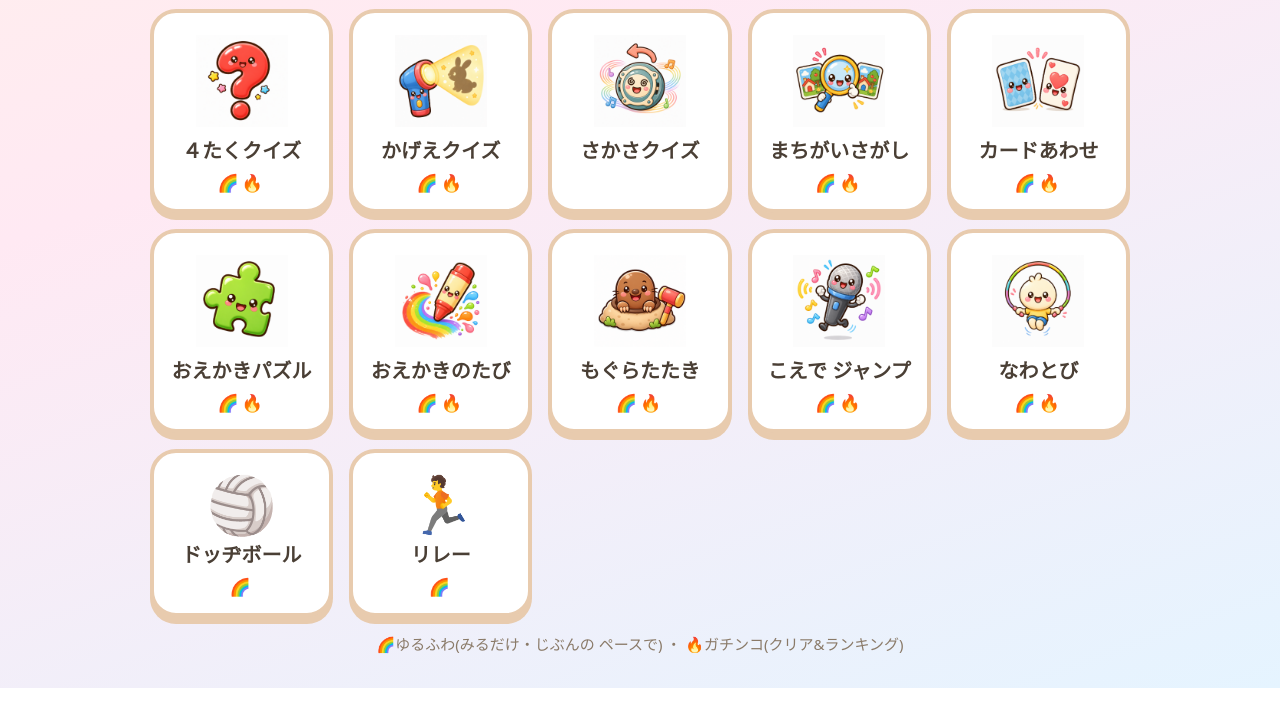
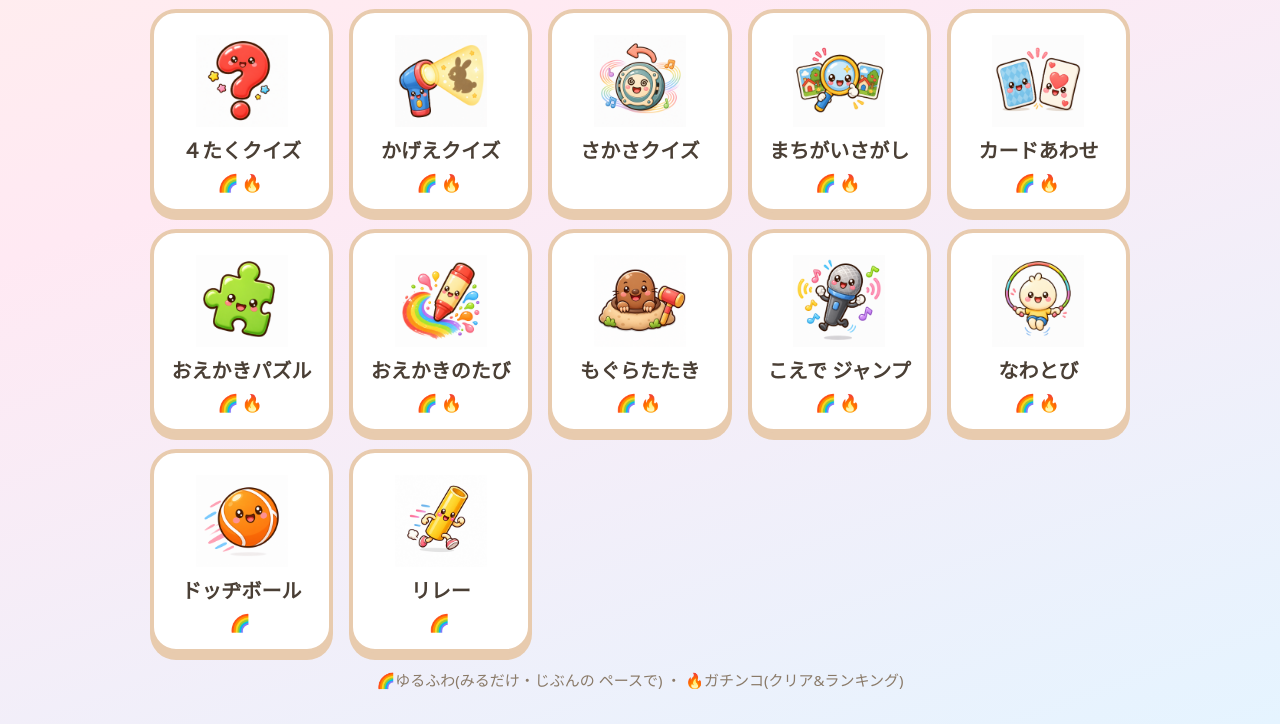
Before and after one commit to nuigurusho/hoiku, a plain HTML site: page index.html in a window 1280 px wide. Shown: the part 666-1390 px from the top of the page. Before the commit the page ends 1354 px from the top, so only its background shows below. Drawn offline with Linux system fonts and the light colour scheme.

Commit message:
ドッヂボールとリレーのアイコンを画像化

```diff
--- a/index.html
+++ b/index.html
@@ -93,9 +93,9 @@
     <a class="tile" href="games/mole.html"><img class="icon" src="assets/buttons/mole.png" alt="">もぐらたたき<span class="badges">🌈🔥</span></a>
     <a class="tile" href="games/voice.html"><img class="icon" src="assets/buttons/voice.png" alt="">こえで ジャンプ<span class="badges">🌈🔥</span></a>
     <a class="tile" href="games/rope.html"><img class="icon" src="assets/buttons/rope.png" alt="">なわとび<span class="badges">🌈🔥</span></a>
-    <a class="tile" href="games/dodgeball.html"><span class="icon">🏐</span>ドッヂボール<span class="badges">🌈</span></a>
+    <a class="tile" href="games/dodgeball.html"><img class="icon" src="assets/buttons/dodgeball.png" alt="">ドッヂボール<span class="badges">🌈</span></a>
     <!-- 4だんめ -->
-    <a class="tile" href="games/relay.html"><span class="icon">🏃</span>リレー<span class="badges">🌈</span></a>
+    <a class="tile" href="games/relay.html"><img class="icon" src="assets/buttons/relay.png" alt="">リレー<span class="badges">🌈</span></a>
   </div>
   <p class="subtitle" style="margin-top:16px;font-size:15px;font-weight:normal">
     🌈ゆるふわ(みるだけ・じぶんの ペースで) ・ 🔥ガチンコ(クリア&ランキング)
```
Also changed, not shown: games/dodgeball.html (+1 -1 lines), games/relay.html (+1 -1 lines), assets/buttons/dodgeball.png (added), assets/buttons/relay.png (added).
